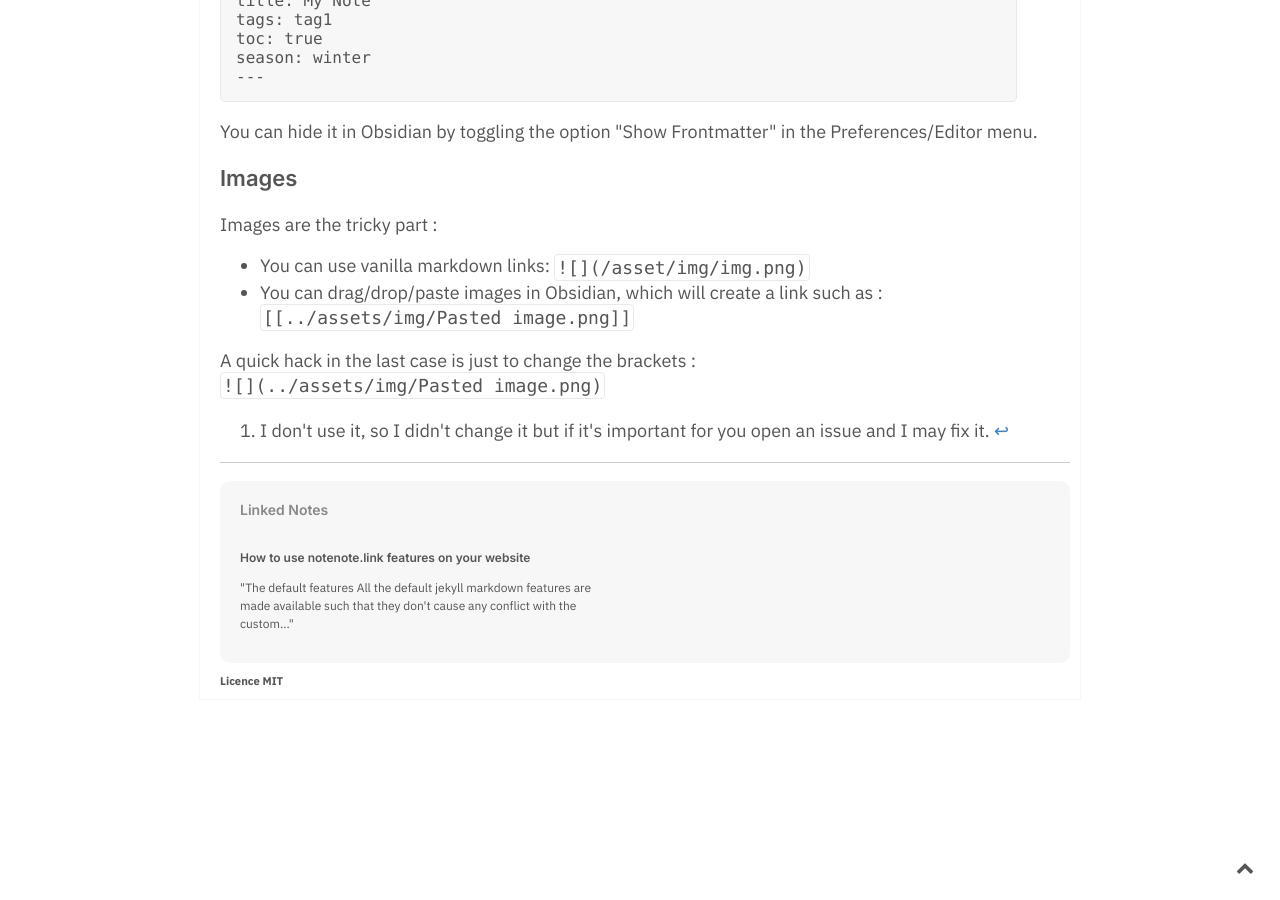
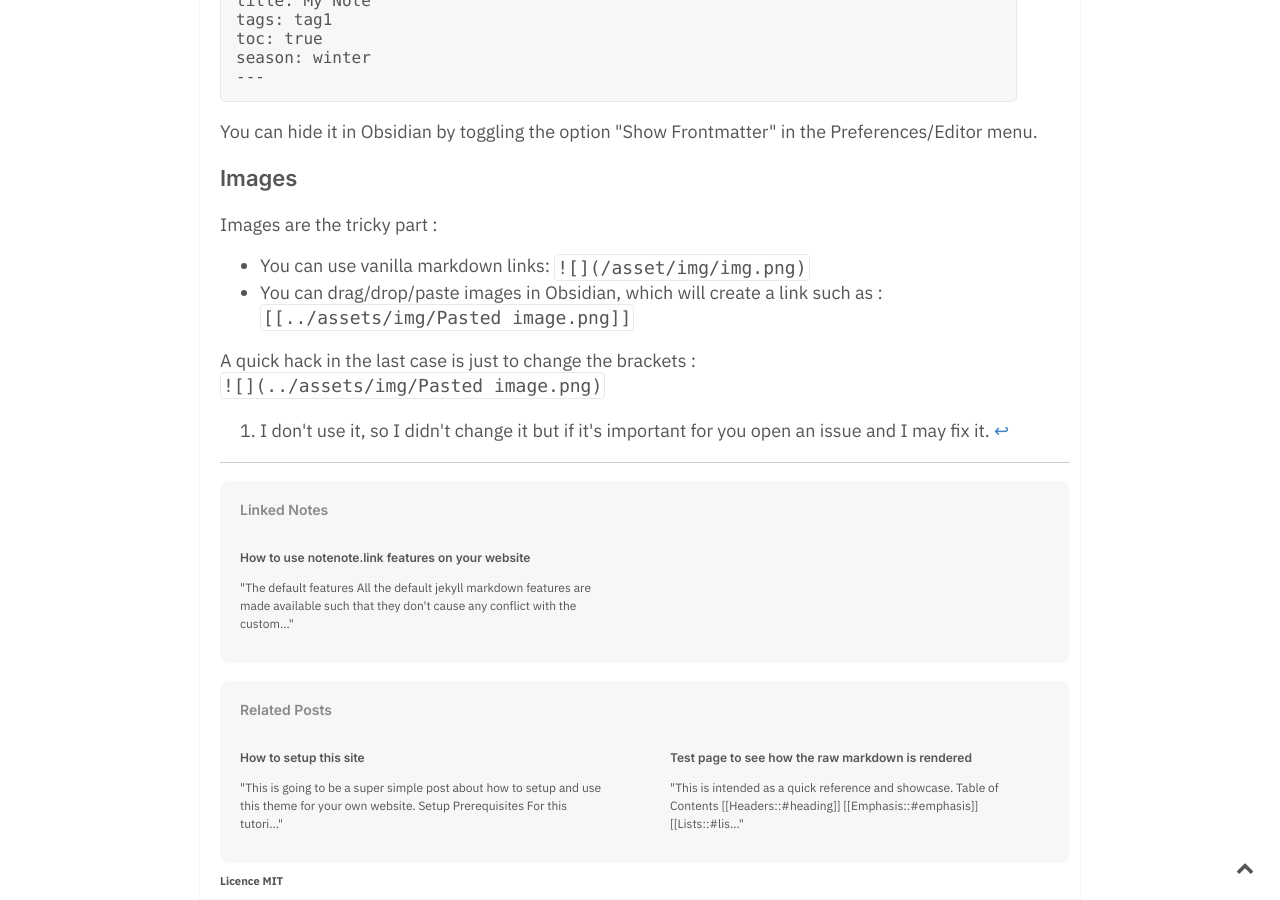
Before and after one commit to keelancook/notebook, a Jekyll site: the page built from _notes/Obsidian integration.md, in a window 1280 px wide and 900 px high, scrolled down 2513 px. Built offline with Jekyll 4.4.1, drawn with Linux system fonts in a browser that asks for light colours; before the commit the page ends 3213 px from its top, so only the background shows below that.

Commit message:
updating tags on theme posts

```diff
--- a/_notes/Obsidian integration.md
+++ b/_notes/Obsidian integration.md
@@ -1,7 +1,7 @@
 ---
 title: Obsidian integration
 season: autumn
-tags: CMS
+tags: theme
 modified: 2021-01-16T18:28:57-06:00
 ---
 
--- a/_notes/how-markdown-is-rendered.md
+++ b/_notes/how-markdown-is-rendered.md
@@ -1,6 +1,6 @@
 ---
 title: Test page to see how the raw markdown is rendered
-tags: markdown
+tags: theme
 season: autumn
 modified: 2021-01-16T18:28:24-06:00
 ---
```
Also changed, not shown: _notes/How to use the special features.md (+1 -1 lines), _notes/How-to-setup-this-site.md (+1 -1 lines).
